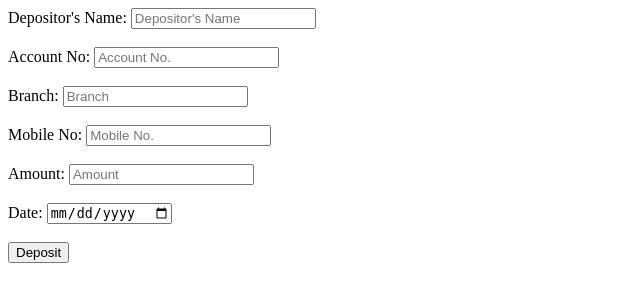
After one commit to joe1-code/Revenue, a PHP site: page /Dashboard/Banking/deposit.html in a window 1280 px wide. The commit adds this page. Shown: the top 302 px of the page, without its empty margins (0-640 px from the left). Run offline with PHP 8.4, Linux system fonts and the light colour scheme.

```diff
--- /dev/null
+++ b/Dashboard/Banking/deposit.html
@@ -0,0 +1,35 @@
+<!DOCTYPE html>
+<html lang="en">
+<head>
+ <meta charset="UTF-8">
+ <meta http-equiv="X-UA-Compatible" content="IE=edge">
+ <meta name="viewport" content="width=device-width, initial-scale=1.0">
+ <title>Deposit</title>
+ <form action="../../table.php" method="post">
+  <label for="depositor">Depositor's Name:</label>
+  <input type="text" name="depositor" placeholder="Depositor's Name">
+  <br><br>
+  <label for="account">Account No:</label>
+  <input type="text" name="account" placeholder="Account No.">
+  <br><br>
+  <label for="branch">Branch:</label>
+  <input type="text" name="branch" placeholder="Branch">
+  <br><br>
+  <label for="phone">Mobile No:</label>
+  <input type="text" name="phone" placeholder="Mobile No.">
+  <br><br>
+  <label for="amount">Amount:</label>
+  <input type="text" name="amount" placeholder="Amount">
+  <br><br>
+  <label for="depositdate">Date:</label>
+  <input type="date" name="depositdate">
+  <br><br>
+  <div>
+   <button>Deposit</button>
+  </div>
+ </form>
+</head>
+<body>
+
+</body>
+</html>
--- a/Home/login.php
+++ b/Home/login.php
@@ -1,5 +1,5 @@
 <?php
-include 'connection.php';
+include '../connection.php';
 
 $user=$_REQUEST['uname'];
 $pass=$_REQUEST['pass'];
@@ -14,7 +14,7 @@ if($result->num_rows>0){
   header("location:login.html");
   }
   else{
-   header("location:./Dashboard/Home.html");
+   header("location:../Dashboard/Home.html");
   }
 
  }
--- a/Home/portal_home.html
+++ b/Home/portal_home.html
@@ -8,7 +8,7 @@
  <title>Document</title>
  <style>
   body{
-   background-image: url("./tra.jpg");
+   background-image: url("./kili2.png");
   }
  </style>
 </head>
--- a/Home/register.php
+++ b/Home/register.php
@@ -24,7 +24,7 @@ $hash=password_hash($pass,PASSWORD_DEFAULT);
 $sql="INSERT INTO registers(fname,lname,designation,email,phone,area,passcode)
 VALUES('$firstname','$lastname','$design','$email','$phone','$area','$hash')";
 if(mysqli_query($con,$sql)){
- echo "your data are submitted";
+ header("location:portal_home.html");
 }
 else{
    "could not submit".$mysqli_error;
```
Also changed, not shown: delete.php (added, +22 -0 lines), select.php (+17 -2 lines), table.php (+17 -1 lines), Home/kili2.PNG (added).
